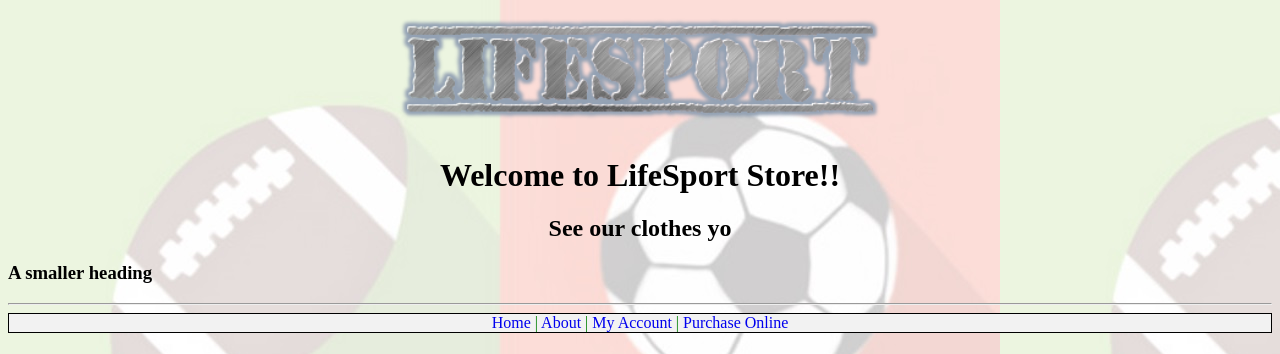
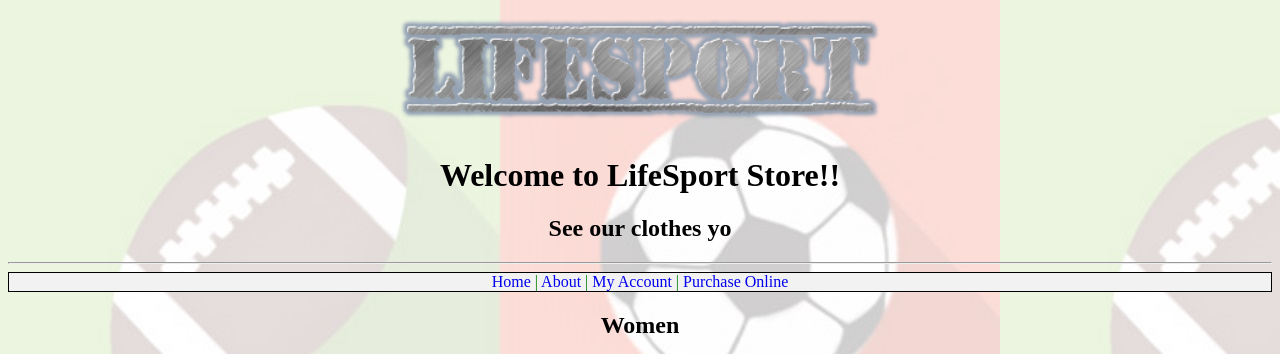
Before and after one commit to jalajkhanna/django_lab, a Django app: page /clothing in a window 1280 px wide. Shown: the top 354 px of the page. Run offline with Django 3.2, Linux system fonts and the light colour scheme.

Commit message:
removed smaller heading

```diff
--- a/myapp/templates/clothing.html
+++ b/myapp/templates/clothing.html
@@ -10,7 +10,6 @@
     <div style="text-align: center"><img src="{% static "logo.png" %}" width="500" /></div>
     	<h1>Welcome to LifeSport Store!!</h1>
     	<h2>See our clothes yo</h2>
-    	<h3 class="myh3">A smaller heading</h3>
 
         <div>
         <hr>
--- a/myapp/templates/equipment.html
+++ b/myapp/templates/equipment.html
@@ -10,7 +10,6 @@
     <div style="text-align: center"><img src="{% static "logo.png" %}" width="500" /></div>
     	<h1>Welcome to LifeSport Store!!</h1>
     	<h2>This is the equipment for you</h2>
-    	<h3 class="myh3">A smaller heading</h3>
 
         <div>
         <hr>
--- a/myapp/templates/otheritem.html
+++ b/myapp/templates/otheritem.html
@@ -10,7 +10,6 @@
     <div style="text-align: center"><img src="{% static "logo.png" %}" width="500" /></div>
     	<h1>Welcome to LifeSport Store!!</h1>
     	<h2>This is the other item for you</h2>
-    	<h3 class="myh3">A smaller heading</h3>
 
         <div>
         <hr>
--- a/myapp/templates/productdetails.html
+++ b/myapp/templates/productdetails.html
@@ -10,7 +10,6 @@
     <div style="text-align: center"><img src="{% static "logo.png" %}" width="500" /></div>
     	<h1>Welcome to LifeSport Store!!</h1>
     	<h2>Product Details page</h2>
-    	<h3 class="myh3">A smaller heading</h3>
 
         <div>
         <hr>
```
